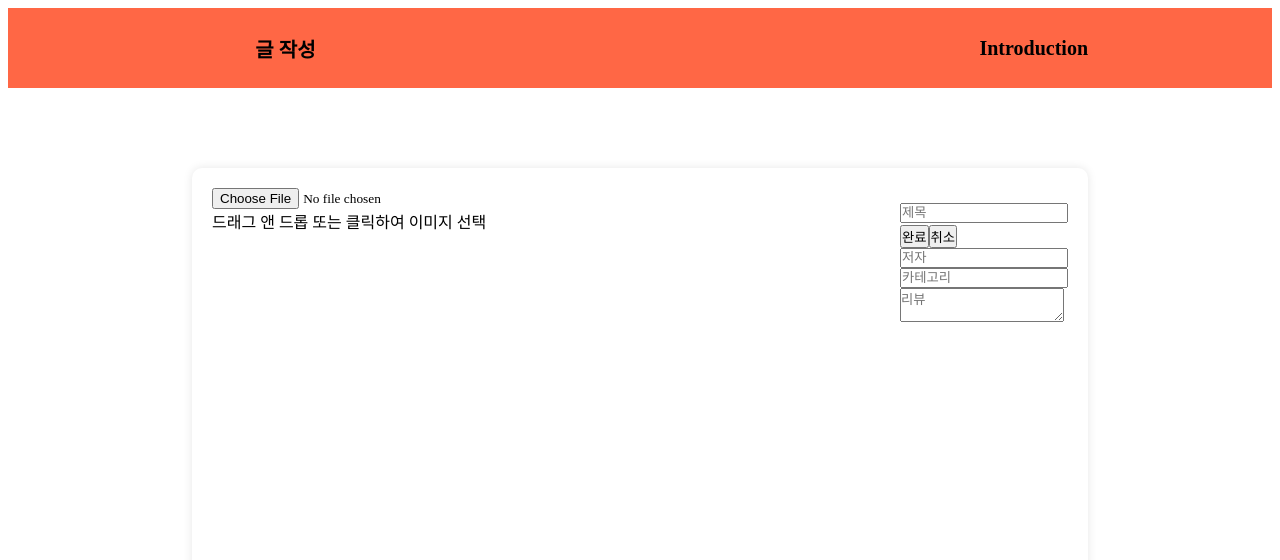
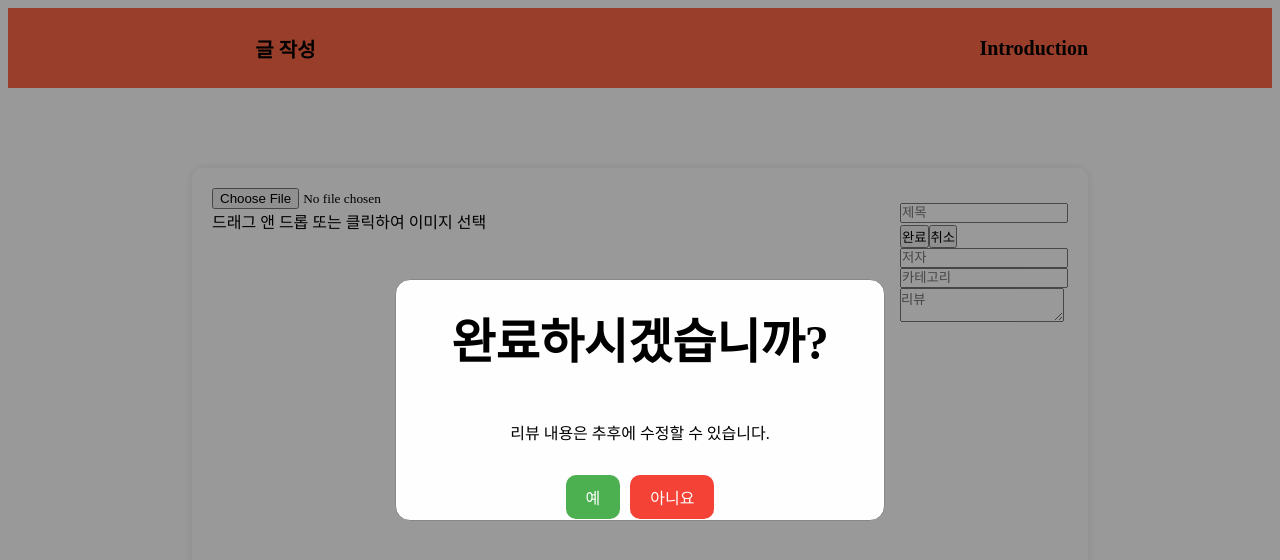
Before and after one commit to JarikiSungnyung/ReadingLife-Frontend, a Vue app: page /create in a window 1280 px wide. Both pictures are taken after a click on the button "완료". Shown: the top 560 px of the page. Built offline with nearby package versions, Linux system fonts and the light colour scheme; a web font is replaced by a local one.

Commit message:
feat: Create modal component

```diff
--- a/src/components/BookDetail.vue
+++ b/src/components/BookDetail.vue
@@ -7,7 +7,7 @@
                     <h1>{{ props.book.name }}</h1>
                     <div class="modify">
                         <button @click="clickModify">수정</button>
-                        <button>삭제</button>
+                        <button @click="clickDelete">삭제</button>
                     </div>
                 </div>
                 <p>{{ props.book.author }}</p>
@@ -29,7 +29,7 @@
 
 <script setup>
 import { defineProps, defineEmits } from 'vue'
-const emit = defineEmits(['clickModify'])
+const emit = defineEmits(['clickModify', 'clickDelete'])
 
 const props = defineProps({
     isModify: Boolean,
@@ -40,4 +40,8 @@ const props = defineProps({
 const clickModify = () => {
     emit('clickModify')
 }
+
+const clickDelete = () => {
+    emit('clickDelete')
+}
 </script>
--- a/src/components/BookEdit.vue
+++ b/src/components/BookEdit.vue
@@ -12,7 +12,7 @@
                 <div class="bookname">
                     <h1><input type="text" :placeholder="props.book.name" /></h1>
                     <div class="modify">
-                        <button>완료</button>
+                        <button @click="clickComplete">완료</button>
                         <button @click="clickCancel">취소</button>
                     </div>
                 </div>
@@ -26,20 +26,16 @@
 
 <script setup>
 import { ref, defineProps, defineEmits } from 'vue'
-const emit = defineEmits(['clickCancel'])
 
 const props = defineProps({
     isModify: Boolean,
     book: Object,
-    clickCancel: Function,
 })
+
+const emit = defineEmits(['clickComplete', 'clickCancel'])
 
 const previewImage = ref(null)
 const fileInput = ref(null)
-
-const clickCancel = () => {
-    emit('clickCancel')
-}
 
 const openFileChooser = () => {
     fileInput.value.click()
@@ -55,4 +51,12 @@ const onDrop = (e) => {
     const file = e.dataTransfer.files[0]
     previewImage.value = URL.createObjectURL(file)
 }
+
+const clickComplete = () => {
+    emit('clickComplete')
+}
+
+const clickCancel = () => {
+    emit('clickCancel')
+}
 </script>
--- /dev/null
+++ b/src/components/ModalItem.vue
@@ -0,0 +1,102 @@
+<template>
+    <div class="modal">
+        <div class="modal-content">
+            <div class="content">
+                <h1>
+                    <slot name="question"> </slot>
+                </h1>
+                <p>
+                    <slot name="details"> </slot>
+                </p>
+                <div class="btns">
+                    <button class="confirm-btn" @click="confirm">예</button>
+                    <button class="cancel-btn" @click="cancel">아니요</button>
+                </div>
+            </div>
+        </div>
+    </div>
+</template>
+
+<script setup>
+import { defineEmits } from 'vue'
+
+const emit = defineEmits(['confirm', 'cancel'])
+
+const confirm = () => {
+    emit('confirm')
+}
+
+const cancel = () => {
+    emit('cancel')
+}
+</script>
+
+<style scoped>
+.modal {
+    position: fixed;
+    z-index: 9999;
+    left: 0;
+    top: 0;
+    width: 100%;
+    height: 100%;
+    overflow: auto;
+    background-color: rgba(0, 0, 0, 0.4);
+    display: flex;
+    align-items: center;
+    justify-content: center;
+}
+
+.modal-content {
+    width: 35%;
+    height: 200px;
+    background-color: #fefefe;
+    padding: 20px;
+    border: 1px solid #888;
+    border-radius: 15px;
+    text-align: center;
+    display: flex;
+    align-items: center;
+    justify-content: center;
+}
+
+.modal-content .content {
+    display: flex;
+    flex-direction: column;
+    gap: 10px;
+}
+
+.btns {
+    display: flex;
+    justify-content: center;
+    gap: 10px;
+}
+
+.confirm-btn,
+.cancel-btn {
+    margin-top: 5px;
+    padding: 10px 20px;
+    border: none;
+    border-radius: 10px;
+    font-size: 16px;
+    cursor: pointer;
+    transition: background-color 0.3s;
+}
+
+.confirm-btn {
+    background-color: #4caf50;
+    color: white;
+}
+
+.cancel-btn {
+    background-color: #f44336;
+    color: white;
+}
+
+.confirm-btn:hover {
+    background-color: #45a049;
+}
+
+.cancel-btn:hover {
+    background-color: #da190b;
+}
+</style>
--- a/src/views/DetailView.vue
+++ b/src/views/DetailView.vue
@@ -1,8 +1,18 @@
 <template>
     <div class="bookcontainer">
-        <BookDetail v-if="!isModify" :book="book" :isModify="isModify" @clickModify="isModify = true" />
-        <BookEdit v-else :book="book" :isModify="isModify" @clickCancel="isModify = false" />
+        <BookDetail v-if="!isModify" :book="book" :isModify="isModify" @clickModify="isModify = true" @clickDelete="openModal('정말 삭제하시겠습니까?', '삭제한 리뷰는 복구할 수 없습니다.', 'deleted')" />
+        <BookEdit
+            v-else
+            :book="book"
+            :isModify="isModify"
+            @clickComplete="openModal('정말 완료하시겠습니까?', '수정된 정보는 복구할 수 없습니다.', 'modified')"
+            @clickCancel="openModal('정말 취소하시겠습니까?', '취소하시면 모든 변경 사항을 잃게됩니다.', 'cancelled')"
+        />
     </div>
+    <ConfirmModal v-if="isModalOpen" @confirm="confirm" @cancel="cancel">
+        <template #question>{{ modalContent.title }}</template>
+        <template #details>{{ modalContent.details }}</template>
+    </ConfirmModal>
 </template>
 
 <style scoped>
@@ -12,10 +22,29 @@
 
 <script setup>
 import { ref } from 'vue'
+import { useRouter } from 'vue-router'
 import BookDetail from '../components/BookDetail.vue'
 import BookEdit from '../components/BookEdit.vue'
+import ConfirmModal from '../components/ModalItem.vue'
 
+const router = useRouter()
 let isModify = ref(false)
+let isModalOpen = ref(false)
+let modalContent = ref({ title: '', details: '', action: '' })
+
+const openModal = (title, details, action) => {
+    modalContent.value = { title, details, action }
+    isModalOpen.value = true
+}
+
+const confirm = () => {
+    console.log(modalContent.value.action)
+    router.push('/')
+}
+
+const cancel = () => {
+    isModalOpen.value = false
+}
 
 const book = ref({
     name: '이기적 유전자',
--- a/src/views/WriteView.vue
+++ b/src/views/WriteView.vue
@@ -13,8 +13,8 @@
                     <div class="bookname">
                         <h1><input type="text" placeholder="제목" /></h1>
                         <div class="modify">
-                            <button>완료</button>
-                            <button @click="clickCancel()">취소</button>
+                            <button @click="openCompleteModal">완료</button>
+                            <button @click="openCancelModal">취소</button>
                         </div>
                     </div>
                     <p><input type="text" placeholder="저자" /></p>
@@ -24,6 +24,23 @@
             </div>
         </div>
     </div>
+    <Modal v-if="isCompleteModalOpen" @close="closeCompleteModal" @confirm="completeReview" @cancel="closeCompleteModal">
+        <template #question>
+            <h2>완료하시겠습니까?</h2>
+        </template>
+        <template #details>
+            <p>리뷰 내용은 추후에 수정할 수 있습니다.</p>
+        </template>
+    </Modal>
+
+    <Modal v-if="isCancelModalOpen" @close="closeCancelModal" @confirm="cancelReview" @cancel="closeCancelModal">
+        <template #question>
+            <h2>취소하시겠습니까?</h2>
+        </template>
+        <template #details>
+            <p>취소하면 모든 변경 사항을 잃게 됩니다.</p>
+        </template>
+    </Modal>
 </template>
 
 <style scoped>
@@ -34,13 +51,38 @@
 <script setup>
 import { ref } from 'vue'
 import { useRouter } from 'vue-router'
+import Modal from '../components/ModalItem.vue'
 
 const router = useRouter()
 const previewImage = ref(null)
 const fileInput = ref(null)
+const isCompleteModalOpen = ref(false)
+const isCancelModalOpen = ref(false)
 
-const clickCancel = () => {
-    router.go(-1)
+const openCompleteModal = () => {
+    isCompleteModalOpen.value = true
+}
+
+const openCancelModal = () => {
+    isCancelModalOpen.value = true
+}
+
+const closeCompleteModal = () => {
+    isCompleteModalOpen.value = false
+}
+
+const closeCancelModal = () => {
+    isCancelModalOpen.value = false
+}
+
+const completeReview = () => {
+    console.log('added')
+    router.push('/')
+}
+
+const cancelReview = () => {
+    console.log('cancelled')
+    router.push('/')
 }
 
 const openFileChooser = () => {
```
